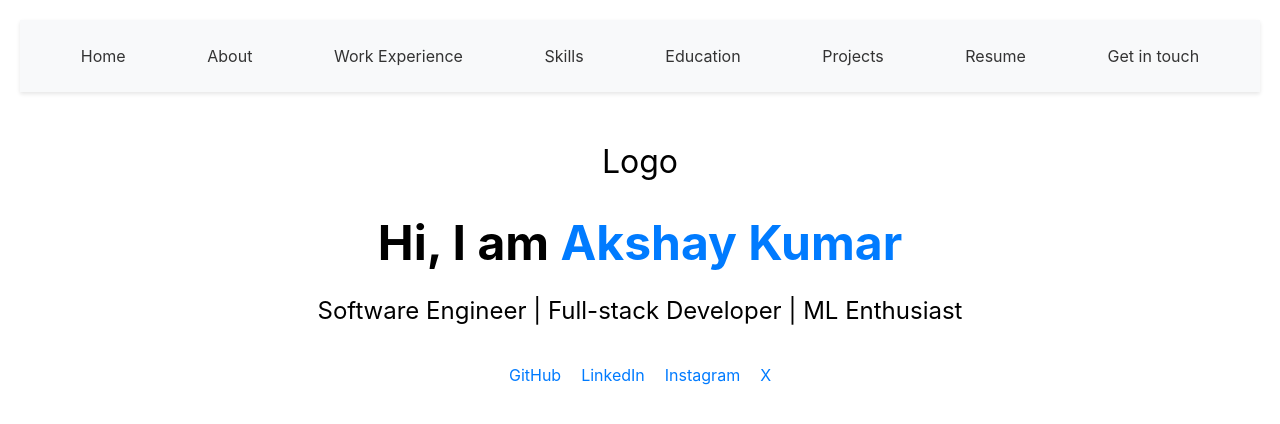
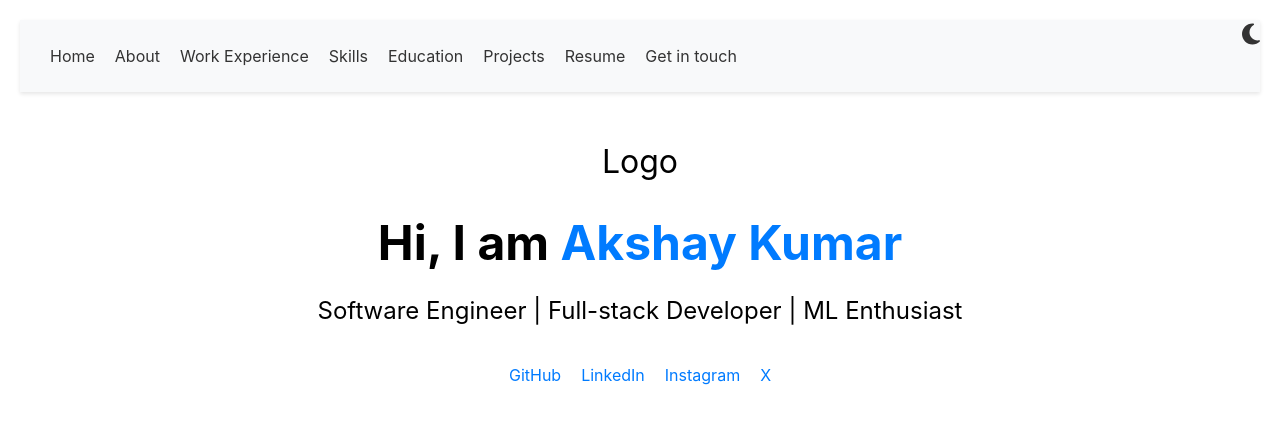
Before and after one commit to akshaykumarhp/portfolio-website, a React (Create React App) app in the folder my-portfolio/: page / in a window 1280 px wide. Shown: the top 424 px of the page. Built offline with nearby package versions, Linux system fonts and the light colour scheme.

Commit message:
added a feature to switch between light and dark themes

```diff
--- a/my-portfolio/package.json
+++ b/my-portfolio/package.json
@@ -3,6 +3,9 @@
   "version": "0.1.0",
   "private": true,
   "dependencies": {
+    "@fortawesome/fontawesome-svg-core": "^6.6.0",
+    "@fortawesome/free-solid-svg-icons": "^6.6.0",
+    "@fortawesome/react-fontawesome": "^0.2.2",
     "@testing-library/jest-dom": "^5.17.0",
     "@testing-library/react": "^13.4.0",
     "@testing-library/user-event": "^13.5.0",
--- a/my-portfolio/src/App.css
+++ b/my-portfolio/src/App.css
@@ -1,12 +1,19 @@
 .App {
   text-align: center;
   padding: 20px;
+}
+
+body {
+  transition: background-color 0.5s, color 0.5s;
 }
 
 header {
   background-color: #f8f9fa;
   padding: 10px 20px;
   box-shadow: 0 2px 4px rgba(0, 0, 0, 0.1);
+  display: flex;
+  justify-content: space-between;
+  align-items: center;
 }
 
 nav ul {
@@ -29,35 +36,15 @@ nav ul li a:hover {
   color: #007bff;
 }
 
-.home {
-  padding: 50px;
+/* Dark mode styles */
+body.dark-mode header {
+  background-color: #1e1e1e;
 }
 
-.home .logo {
-  font-size: 2rem;
-  margin-bottom: 20px;
+body.dark-mode nav ul li a {
+  color: #e0e0e0;
 }
 
-.home h1 {
-  font-size: 3rem;
-  margin-bottom: 10px;
+body.dark-mode nav ul li a:hover {
+  color: #bb86fc;
 }
-
-.home h1 span {
-  color: #007bff;
-}
-
-.home p {
-  font-size: 1.5rem;
-  margin-bottom: 40px;
-}
-
-.home .navigation a {
-  margin: 0 10px;
-  text-decoration: none;
-  color: #007bff;
-}
-
-.home .navigation a:hover {
-  text-decoration: underline;
-}
--- a/my-portfolio/src/components/Header.js
+++ b/my-portfolio/src/components/Header.js
@@ -1,6 +1,7 @@
 import React from 'react';
 import { Link } from 'react-router-dom';
 import './Header.css';
+import ThemeToggle from './ThemeToggle';
 
 const Header = () => {
   return (
@@ -17,6 +18,7 @@ const Header = () => {
           <li><Link to="/contact">Get in touch</Link></li>
         </ul>
       </nav>
+      <ThemeToggle />
     </header>
   );
 }
--- /dev/null
+++ b/my-portfolio/src/components/ThemeToggle.css
@@ -0,0 +1,22 @@
+.theme-toggle {
+    position: absolute;
+    top: 20px;
+    right: 20px;
+    cursor: pointer;
+    font-size: 1.5rem;
+    color: #333;
+  }
+
+  body.dark-mode {
+    background-color: #121212;
+    color: #e0e0e0;
+  }
+
+  body.dark-mode .header, body.dark-mode .home, body.dark-mode .App {
+    background-color: #121212;
+    color: #e0e0e0;
+  }
+
+  body.dark-mode .theme-toggle {
+    color: #fdd835;
+  }
--- /dev/null
+++ b/my-portfolio/src/components/ThemeToggle.js
@@ -0,0 +1,35 @@
+import React, { useState, useEffect } from 'react';
+import { FontAwesomeIcon } from '@fortawesome/react-fontawesome';
+import { faSun, faMoon } from '@fortawesome/free-solid-svg-icons';
+import './ThemeToggle.css';
+
+const ThemeToggle = () => {
+  const [isDarkMode, setIsDarkMode] = useState(false);
+
+  useEffect(() => {
+    const currentTheme = localStorage.getItem('theme') || 'light';
+    if (currentTheme === 'dark') {
+      document.body.classList.add('dark-mode');
+      setIsDarkMode(true);
+    }
+  }, []);
+
+  const toggleTheme = () => {
+    if (isDarkMode) {
+      document.body.classList.remove('dark-mode');
+      localStorage.setItem('theme', 'light');
+    } else {
+      document.body.classList.add('dark-mode');
+      localStorage.setItem('theme', 'dark');
+    }
+    setIsDarkMode(!isDarkMode);
+  };
+
+  return (
+    <div className="theme-toggle" onClick={toggleTheme}>
+      <FontAwesomeIcon icon={isDarkMode ? faSun : faMoon} />
+    </div>
+  );
+};
+
+export default ThemeToggle;
```
Also changed, not shown: 1 other file (tests, documents, lock files or other folders).
